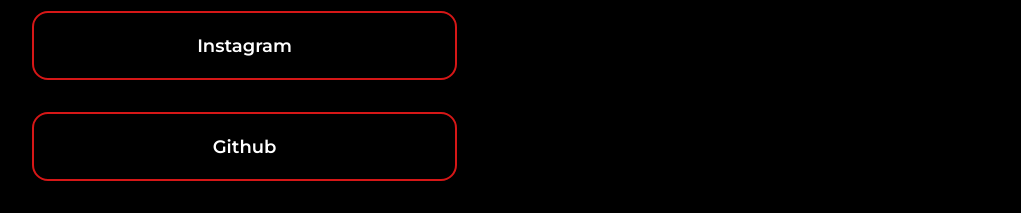
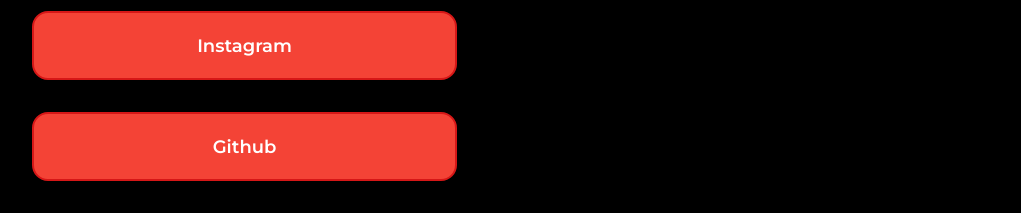
Before and after one commit to Joaovitu/dghkd, a plain HTML site: page index.html in a window 1280 px wide. Shown: the part 715-928 px from the top of the page, without its empty margins (160-1181 px from the left). Drawn offline with nearby package versions, Linux system fonts and the light colour scheme.

Commit message:
Update style.css

```diff
--- a/style.css
+++ b/style.css
@@ -42,7 +42,8 @@ body {
 
 .apresentacao__links__link{
   width: 378px;
-  color: rgb(255, 255, 255);
+  background-color: #f44336;
+  color: white;
   border: 2px solid var(--cor-destaque);
   font-size: 18px;
   text-decoration: none;
```
